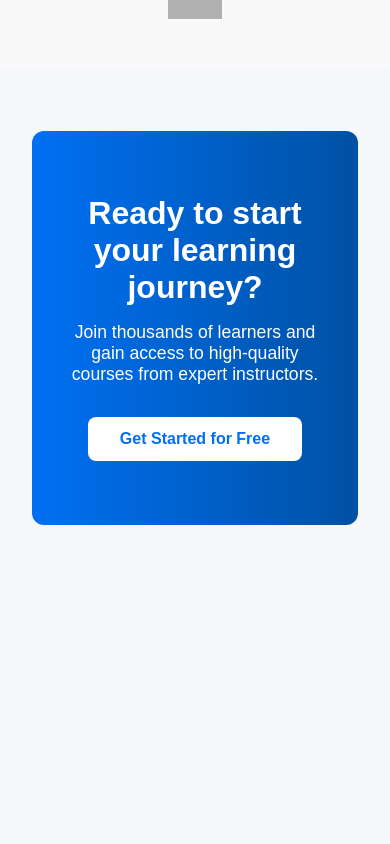
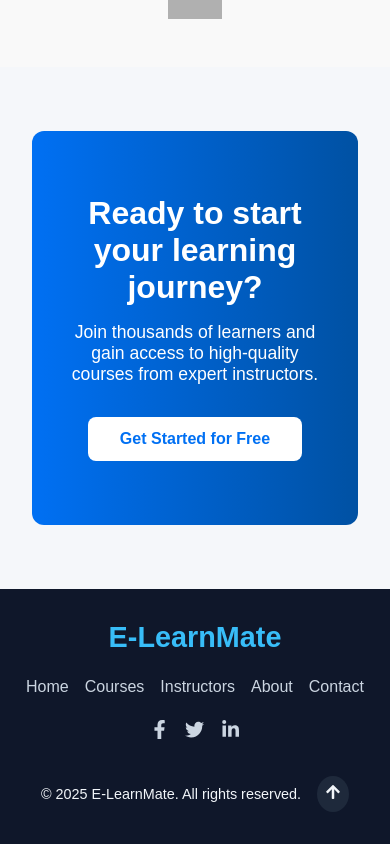
Before and after one commit to sahilwebdev21/E-LearnMate, a Next.js app in the folder frontend/: page / in a window 390 px wide. Shown: the part 2013-2857 px from the top of the page. Before the commit the page ends 2602 px from the top, so only its background shows below. Built offline with nearby package versions, Linux system fonts and the light colour scheme; grey boxes are pictures that could not be loaded.

Commit message:
`Add responsive interactive footer to homepage`

```diff
--- a/frontend/package.json
+++ b/frontend/package.json
@@ -12,7 +12,8 @@
     "lucide-react": "^0.508.0",
     "next": "15.3.2",
     "react": "^19.0.0",
-    "react-dom": "^19.0.0"
+    "react-dom": "^19.0.0",
+    "react-icons": "^5.5.0"
   },
   "devDependencies": {
     "@eslint/eslintrc": "^3",
--- a/frontend/src/app/globals.css
+++ b/frontend/src/app/globals.css
@@ -354,3 +354,81 @@ body {
   background-color: #e6f0ff;
   color: #0051a3;
 }
+
+/* === FOOTER SECTION === */
+
+.footer {
+  background-color: #0f172a;
+  color: #f1f5f9;
+  padding: 2rem 1.5rem;
+  text-align: center;
+  position: relative;
+}
+
+.footer-top {
+  display: flex;
+  flex-direction: column;
+  gap: 1.5rem;
+  align-items: center;
+  justify-content: center;
+}
+
+.footer-logo h2 {
+  cursor: pointer;
+  font-size: 1.8rem;
+  color: #38bdf8;
+}
+
+.footer-links {
+  display: flex;
+  flex-wrap: wrap;
+  gap: 1rem;
+  justify-content: center;
+}
+
+.footer-links a {
+  color: #cbd5e1;
+  text-decoration: none;
+  font-weight: 500;
+  transition: color 0.3s ease;
+}
+
+.footer-links a:hover {
+  color: #38bdf8;
+}
+
+.footer-social a {
+  color: #cbd5e1;
+  margin: 0 0.5rem;
+  font-size: 1.2rem;
+  transition: transform 0.3s ease, color 0.3s ease;
+}
+
+.footer-social a:hover {
+  color: #38bdf8;
+  transform: scale(1.2);
+}
+
+.footer-bottom {
+  margin-top: 2rem;
+  font-size: 0.9rem;
+  display: flex;
+  justify-content: center;
+  align-items: center;
+  gap: 1rem;
+}
+
+.scroll-top {
+  background: #1e293b;
+  color: #f1f5f9;
+  border: none;
+  border-radius: 50%;
+  padding: 0.5rem;
+  cursor: pointer;
+  font-size: 1rem;
+  transition: background 0.3s ease;
+}
+
+.scroll-top:hover {
+  background: #334155;
+}
--- a/frontend/src/app/page.tsx
+++ b/frontend/src/app/page.tsx
@@ -1,5 +1,6 @@
 import CTA from "@/components/CTA";
 import Features from "@/components/Features";
+import Footer from "@/components/Footer";
 import Hero from "@/components/Hero";
 import Navbar from "@/components/Navbar";
 import Partners from "@/components/Partners";
@@ -12,6 +13,7 @@ export default function Home() {
       <Features />
       <Partners />
       <CTA />
+      <Footer />
     </>
   );
 }
--- /dev/null
+++ b/frontend/src/components/Footer.tsx
@@ -0,0 +1,37 @@
+'use client';
+
+import Link from 'next/link';
+import { FaFacebookF, FaTwitter, FaLinkedinIn, FaArrowUp } from 'react-icons/fa';
+
+export default function Footer() {
+  const scrollToTop = () => window.scrollTo({ top: 0, behavior: 'smooth' });
+
+  return (
+    <footer className="footer">
+      <div className="footer-top">
+        <div className="footer-logo" onClick={scrollToTop}>
+          <h2>E-LearnMate</h2>
+        </div>
+
+        <nav className="footer-links">
+          <Link href="/">Home</Link>
+          <Link href="/courses">Courses</Link>
+          <Link href="/instructors">Instructors</Link>
+          <Link href="/about">About</Link>
+          <Link href="/contact">Contact</Link>
+        </nav>
+
+        <div className="footer-social">
+          <a href="https://facebook.com" target="_blank"><FaFacebookF /></a>
+          <a href="https://twitter.com" target="_blank"><FaTwitter /></a>
+          <a href="https://linkedin.com" target="_blank"><FaLinkedinIn /></a>
+        </div>
+      </div>
+
+      <div className="footer-bottom">
+        <p>&copy; {new Date().getFullYear()} E-LearnMate. All rights reserved.</p>
+        <button className="scroll-top" onClick={scrollToTop}><FaArrowUp /></button>
+      </div>
+    </footer>
+  );
+}
```
Also changed, not shown: 1 other file (tests, documents, lock files or other folders).
